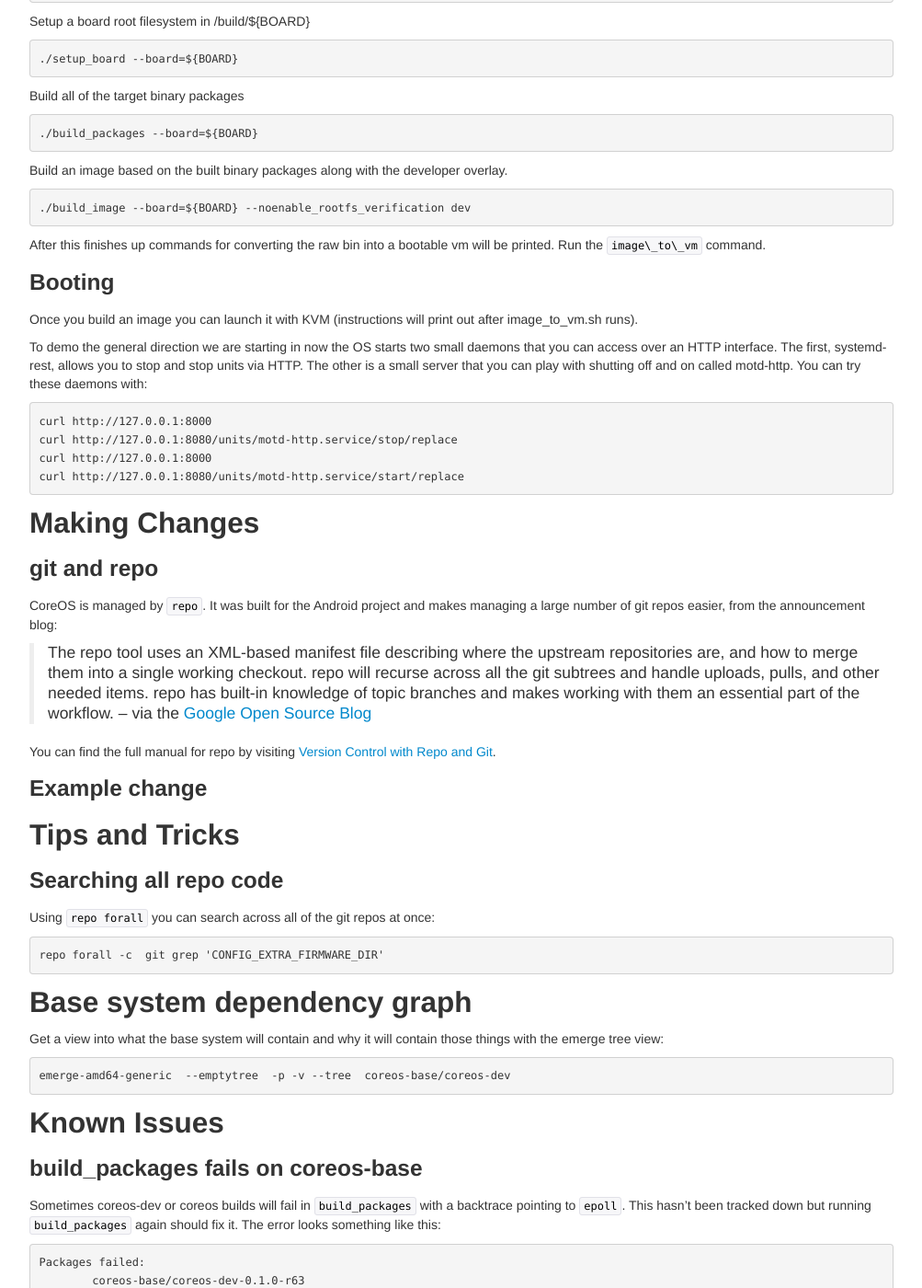
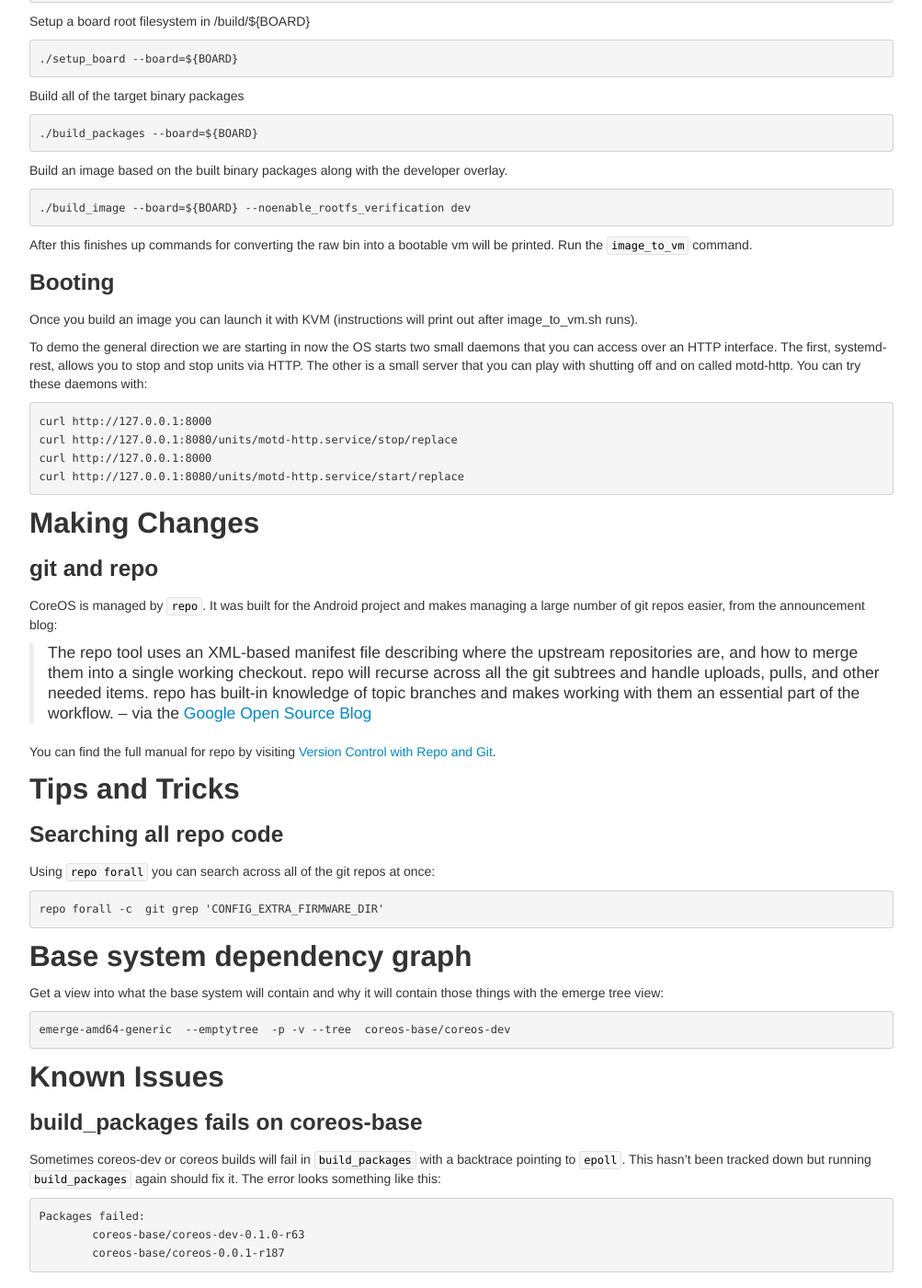
Before and after one commit to RandomStuffs22/coreos.github.com, a Jekyll site: the page built from index.markdown, in a window 1280 px wide and 1400 px high, scrolled down 1116 px. Shown: the whole window at 92% size, without its empty margins (138-1141 px from the left). Built offline with Jekyll 4.4.1, drawn with Linux system fonts in a browser that asks for light colours; Markdown is read by kramdown in place of the engine named in the settings.

Commit message:
fix(index): no underscore escaping

````diff
--- a/index.markdown
+++ b/index.markdown
@@ -102,7 +102,7 @@ overlay.
 ```
 
 After this finishes up commands for converting the raw bin into
-a bootable vm will be printed. Run the `image\_to\_vm` command.
+a bootable vm will be printed. Run the `image_to_vm` command.
 
 ### Booting
 
@@ -142,8 +142,6 @@ You can find the full manual for repo by visiting [Version Control with Repo and
 
 [vc-repo-git]: http://source.android.com/source/version-control.html
 
-### Example change
-
 ## Tips and Tricks
 
 ### Searching all repo code
````
